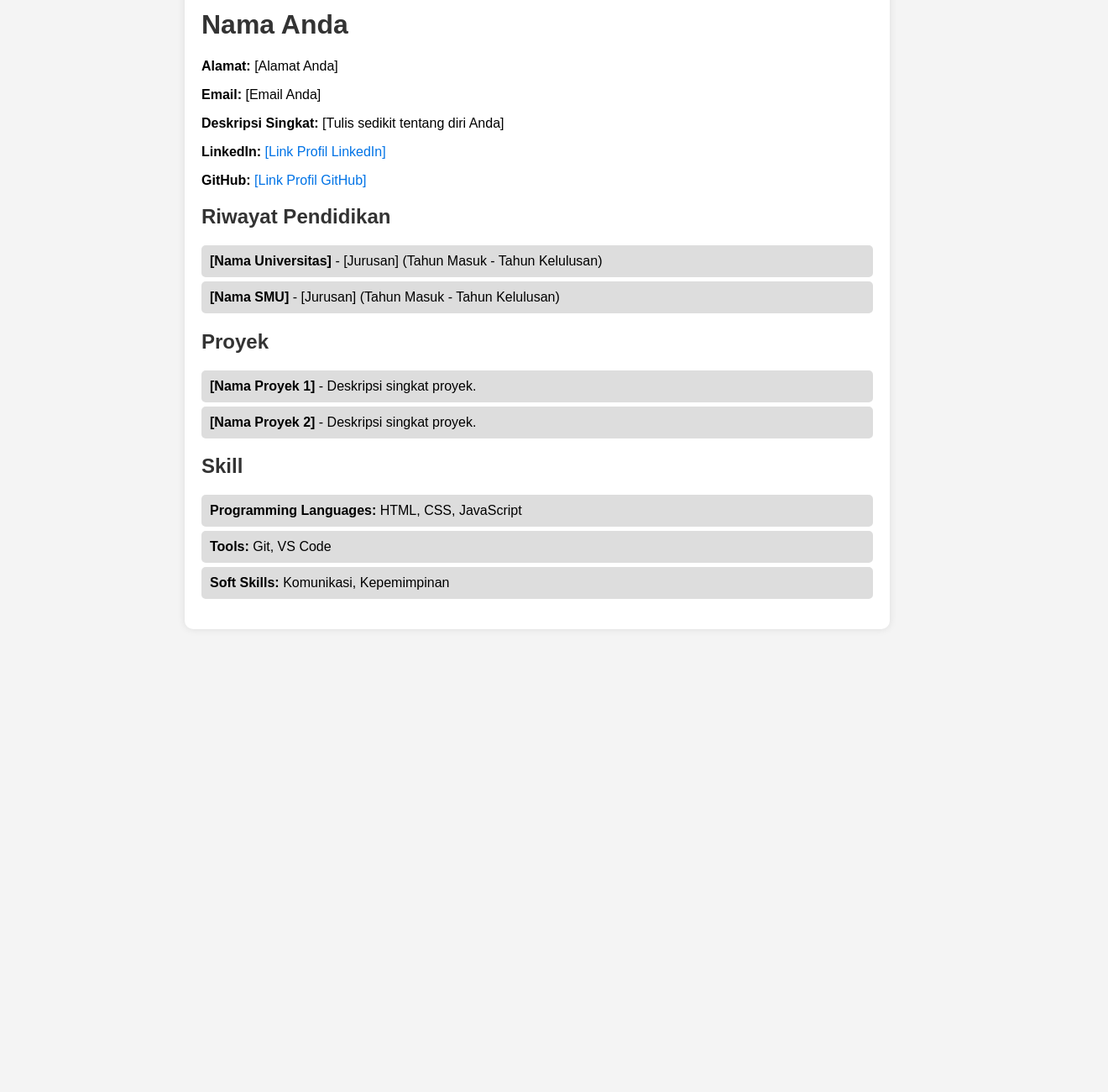
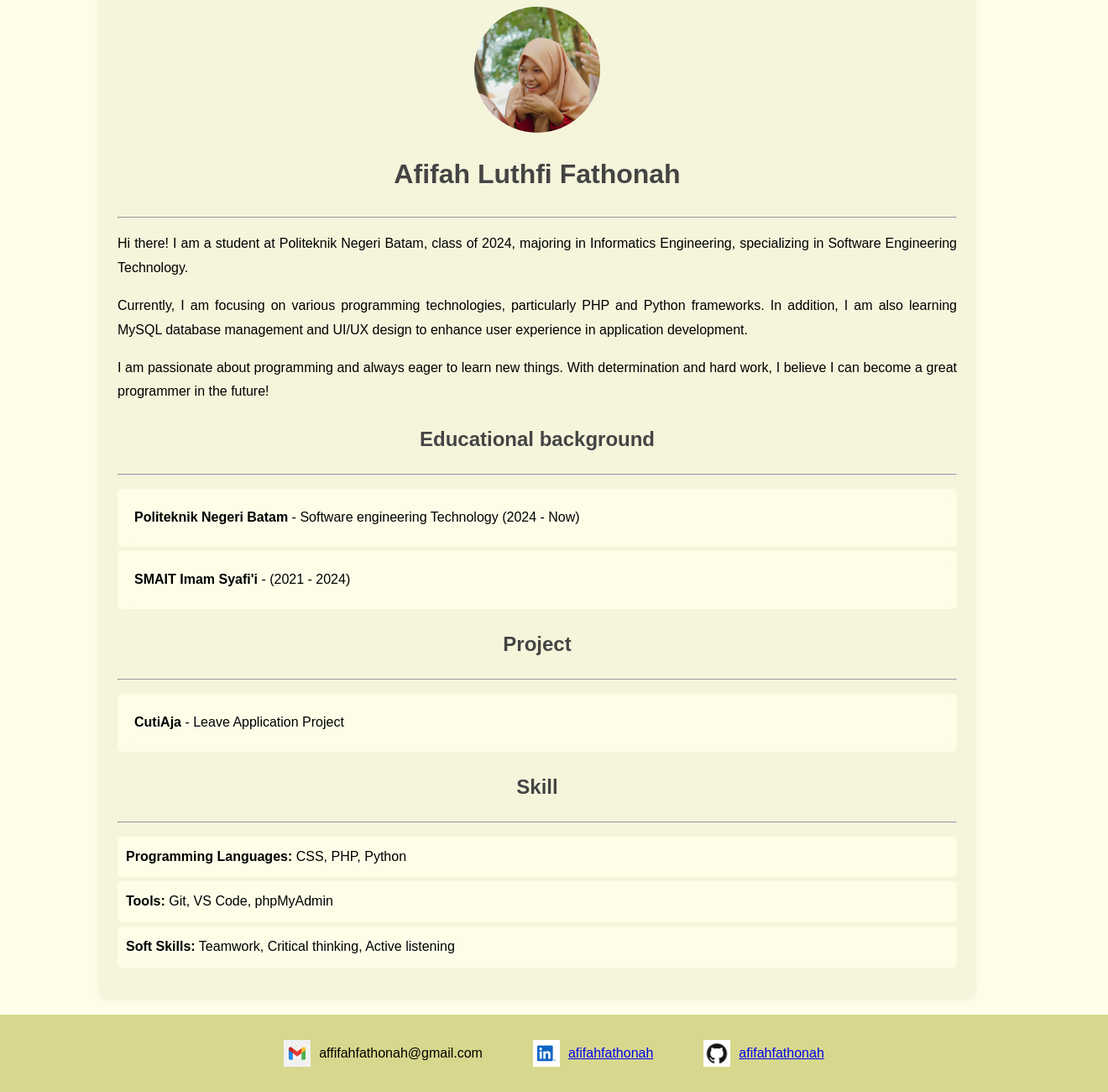
Before and after one commit to afifahfathonah/personal-information, a plain HTML site: page index.html in a window 1280 px wide. Shown: the part 70-1370 px from the top of the page at 84% size, 1320 px wide, since content can reach past the window. Before the commit the page ends 859 px from the top, so only its background shows below. Drawn offline with Linux system fonts and the light colour scheme.

Commit message:
Add files via upload

```diff
--- a/index.html
+++ b/index.html
@@ -7,64 +7,202 @@
     <style>
         body {
             font-family: Arial, sans-serif;
-            margin: 20px;
-            padding: 20px;
-            background-color: #f4f4f4;
+            margin: 0;
+            padding: 0;
+            background-color: #fdfde8;
+        }
+        .header {
+            background: #444;
+            color: white;
+            text-align: center;
+            padding: 15px;
+            font-size: 24px;
         }
         .container {
-            max-width: 800px;
+            max-width: 1000px;
+            width: 90%;
             margin: auto;
-            background: white;
+            background: #f5f5dc;
             padding: 20px;
             border-radius: 10px;
             box-shadow: 0px 0px 10px rgba(0, 0, 0, 0.1);
+            line-height: 1.8;
+        }
+
+        .container p {
+        text-align: justify;
+        }
+
+
+        .profile-img {
+            width: 150px;
+            height: 150px;
+            border-radius: 50%;
+            object-fit: cover;
+            display: block;
+            margin: 0 auto 20px auto;
         }
         h1, h2 {
-            color: #333;
+            color: #444;
+            text-align: center;
         }
         ul {
             list-style-type: none;
             padding: 0;
         }
         li {
-            background: #ddd;
+            background: #fdfde8;
             margin: 5px 0;
             padding: 10px;
             border-radius: 5px;
         }
-        a {
-            color: #0073e6;
-            text-decoration: none;
+        .clickable {
+            cursor: pointer;
+            padding: 10px;
+            background-color: #fdfde8;
+            border-radius: 5px;
+            transition: transform 0.2s ease-in-out;
         }
+        .clickable:hover {
+            transform: scale(1.01);
+        }
+        .info {
+            display: none;
+            padding: 10px;
+            background-color: #d8d8b3;
+            border: 1px solid #bbb;
+            margin-top: 5px;
+            border-radius: 5px;
+            box-shadow: 0px 0px 10px rgba(0, 0, 0, 0.1);
+            transition: all 0.3s ease-in-out;
+        }
+
+        .contact-container {
+            display: flex;
+            gap: 20px;
+            justify-content: center;
+            flex-wrap: wrap;
+        }
+        .contact-box {
+            display: flex;
+            align-items: center;
+
+            padding: 10px 20px;
+            border-radius: 10px;
+            transition: transform 0.2s;
+        }
+        .contact-box:hover {
+            transform: scale(1.05);
+        }
+        .icon {
+            width: 32px;
+            height: 32px;
+            margin-right: 10px;
+        }
+        .footer {
+            background: rgb(215, 215, 141);
+            padding: 20px;
+            text-align: center;
+            width: 100%;
+            margin-top: 20px;
+        }
+        @media (max-width: 600px) {
+            .contact-container {
+                flex-direction: column;
+                align-items: center;
+            }
+        }
+        @media (max-width: 400px) {
+    .profile-img {
+        width: 120px;
+        height: 120px;
+    }
+    .contact-box {
+        flex-direction: column;
+        align-items: center;
+        text-align: center;
+    }
+    .icon {
+        margin-bottom: 5px;
+    }
+}
+
     </style>
 </head>
 <body>
+    <header class="header">Welcome to My Portfolio</header>
     <div class="container">
-        <h1>Nama Anda</h1>
-        <p><strong>Alamat:</strong> [Alamat Anda]</p>
-        <p><strong>Email:</strong> [Email Anda]</p>
-        <p><strong>Deskripsi Singkat:</strong> [Tulis sedikit tentang diri Anda]</p>
-        <p><strong>LinkedIn:</strong> <a href="#">[Link Profil LinkedIn]</a></p>
-        <p><strong>GitHub:</strong> <a href="#">[Link Profil GitHub]</a></p>
+        <img src="profile.jpg" alt="Foto Profil" class="profile-img">
+        <h1>Afifah Luthfi Fathonah</h1><hr>
+        <p>Hi there! I am a student at Politeknik Negeri Batam, class of 2024, majoring in Informatics Engineering, specializing in Software Engineering Technology.
+        </p>
+        <p>
+            Currently, I am focusing on various programming technologies, particularly PHP and Python frameworks. In addition, I am also learning MySQL database management and UI/UX design to enhance user experience in application development.
+        </p>
+        <p>
+            I am passionate about programming and always eager to learn new things. With determination and hard work, I believe I can become a great programmer in the future!
+        </p>
 
-        <h2>Riwayat Pendidikan</h2>
+        <h2>Educational background</h2><hr>
         <ul>
-            <li><strong>[Nama Universitas]</strong> - [Jurusan] (Tahun Masuk - Tahun Kelulusan)</li>
-            <li><strong>[Nama SMU]</strong> - [Jurusan] (Tahun Masuk - Tahun Kelulusan)</li>
+            <li>
+                <div class="clickable" onclick="toggleInfo('info1')">
+                    <strong>Politeknik Negeri Batam</strong> - Software engineering Technology (2024 - Now)
+                </div>
+                <div class="info" id="info1">I am currently pursuing my education at Politeknik Negeri Batam, majoring in Informatics Engineering, with a specialization in Software Engineering Technology. Currently, I am in my second semester, actively learning and honing my skills in software development.</div>
+            </li>
+            <li>
+                <div class="clickable" onclick="toggleInfo('info2')">
+                    <strong>SMAIT Imam Syafi'i</strong> - (2021 - 2024)
+                </div>
+                <div class="info" id="info2">I completed my high school education in science major, where I developed a strong foundation in analytical thinking and problem-solving. My background in science has helped me build a logical approach to tackling complex challenges, which I now apply in the field of Software Engineering Technology.</div>
+            </li>
         </ul>
 
-        <h2>Proyek</h2>
+        <h2>Project</h2><hr>
         <ul>
-            <li><strong>[Nama Proyek 1]</strong> - Deskripsi singkat proyek.</li>
-            <li><strong>[Nama Proyek 2]</strong> - Deskripsi singkat proyek.</li>
+            <li>
+                <div class="clickable" onclick="toggleInfo('info3')">
+                    <strong>CutiAja</strong> - Leave Application Project
+                </div>
+            </li>
+            <div class="info" id="info3">
+                Leave Application Project is an application designed to facilitate employees in processing leave applications and assist the head of the work unit in approving / rejecting leave applications. this project aims to make it easier for employees and heads of work units to apply for and confirm leave.
+            </div>
         </ul>
 
-        <h2>Skill</h2>
+        <h2>Skill</h2><hr>
         <ul>
-            <li><strong>Programming Languages:</strong> HTML, CSS, JavaScript</li>
-            <li><strong>Tools:</strong> Git, VS Code</li>
-            <li><strong>Soft Skills:</strong> Komunikasi, Kepemimpinan</li>
+            <li><strong>Programming Languages:</strong> CSS, PHP, Python</li>
+            <li><strong>Tools:</strong> Git, VS Code, phpMyAdmin</li>
+            <li><strong>Soft Skills:</strong> Teamwork, Critical thinking, Active listening</li>
         </ul>
     </div>
+    <footer class="footer">
+        <div class="contact-container">
+            <div class="contact-box">
+                <img src="email-icon.png" alt="Email" class="icon">
+                <span>affifahfathonah@gmail.com</span>
+            </div>
+            <div class="contact-box">
+                <img src="linkedin-icon.png" alt="LinkedIn" class="icon">
+                <span><a href="#">afifahfathonah</a></span>
+            </div>
+            <div class="contact-box">
+                <img src="github-icon.png" alt="GitHub" class="icon">
+                <span><a href="https://github.com/afifahfathonah">afifahfathonah</a></span>
+            </div>
+        </div>
+    </footer>
+    <script>
+        function toggleInfo(infoId) {
+            var info = document.getElementById(infoId);
+            if (info.style.display === "none" || info.style.display === "") {
+                info.style.display = "block";
+            } else {
+                info.style.display = "none";
+            }
+        }
+    </script>
 </body>
 </html>
```
Also changed, not shown: email-icon.png (added), github-icon.png (added), linkedin-icon.png (added), profile.jpg (added).
